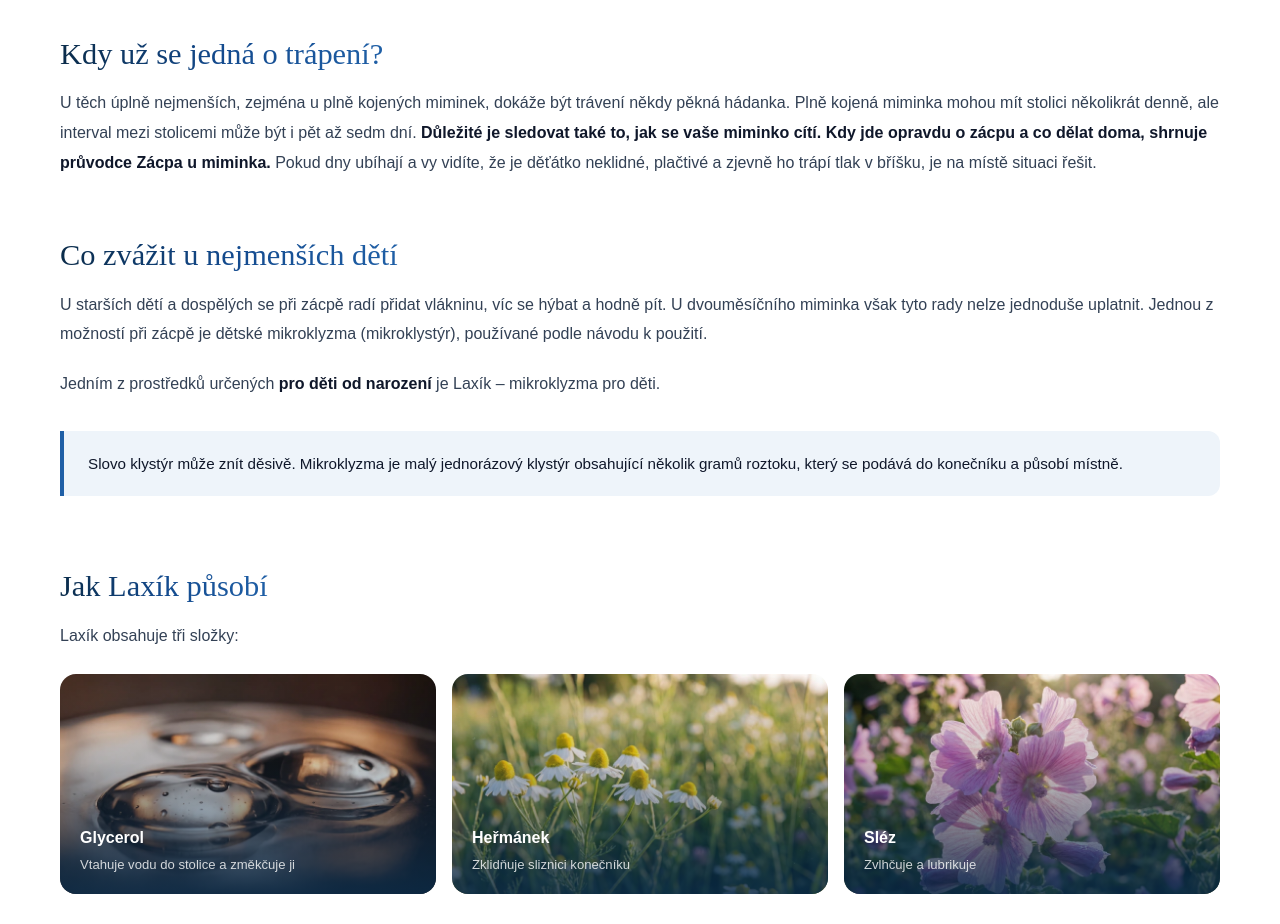
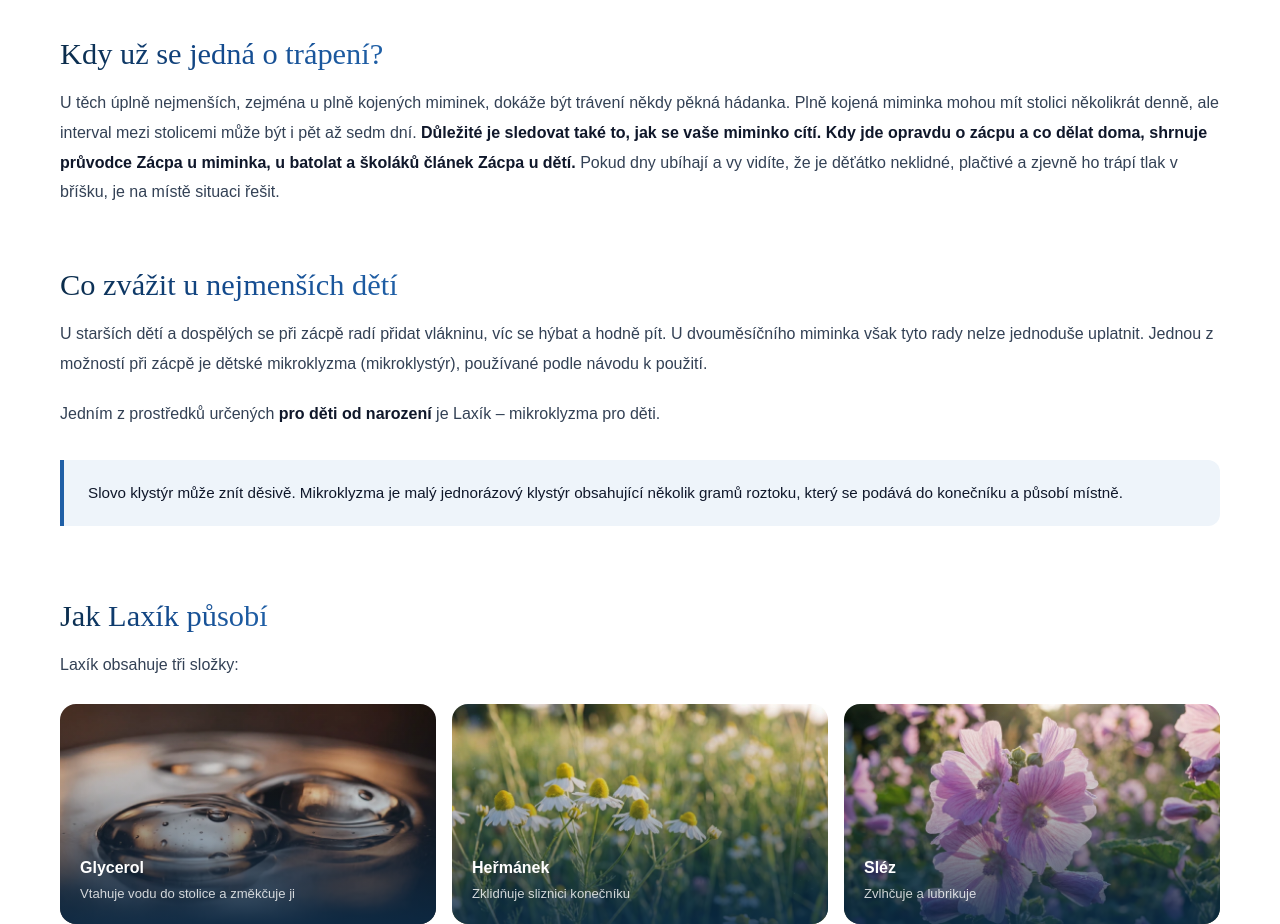
Before and after one commit to LiorD78/beaufy-eu, a plain HTML site: page blog/mikroklystyr-lecba-zacpy/index.html in a window 1280 px wide. Shown: the part 860-1784 px from the top of the page. Drawn offline with nearby package versions, Linux system fonts and the light colour scheme; files that its build step writes are made by us from their sources; a web font is replaced by a local one.

Commit message:
Add files via upload

```diff
--- a/blog/mikroklystyr-lecba-zacpy/index.html
+++ b/blog/mikroklystyr-lecba-zacpy/index.html
@@ -225,7 +225,7 @@
 
     <h2>Kdy už se jedná o trápení?</h2>
 
-    <p>U těch úplně nejmenších, zejména u plně kojených miminek, dokáže být trávení někdy pěkná hádanka. Plně kojená miminka mohou mít stolici několikrát denně, ale interval mezi stolicemi může být i pět až sedm dní. <strong>Důležité je sledovat také to, jak se vaše miminko cítí. Kdy jde opravdu o zácpu a co dělat doma, shrnuje průvodce <a href="/blog/zacpa-u-miminka/">Zácpa u miminka</a>.</strong> Pokud dny ubíhají a vy vidíte, že je děťátko neklidné, plačtivé a zjevně ho trápí tlak v bříšku, je na místě situaci řešit.</p>
+    <p>U těch úplně nejmenších, zejména u plně kojených miminek, dokáže být trávení někdy pěkná hádanka. Plně kojená miminka mohou mít stolici několikrát denně, ale interval mezi stolicemi může být i pět až sedm dní. <strong>Důležité je sledovat také to, jak se vaše miminko cítí. Kdy jde opravdu o zácpu a co dělat doma, shrnuje průvodce <a href="/blog/zacpa-u-miminka/">Zácpa u miminka</a>, u batolat a školáků článek <a href="/blog/zacpa-u-deti/">Zácpa u dětí</a>.</strong> Pokud dny ubíhají a vy vidíte, že je děťátko neklidné, plačtivé a zjevně ho trápí tlak v bříšku, je na místě situaci řešit.</p>
 
     <h2>Co zvážit u nejmenších dětí</h2>
 
```
